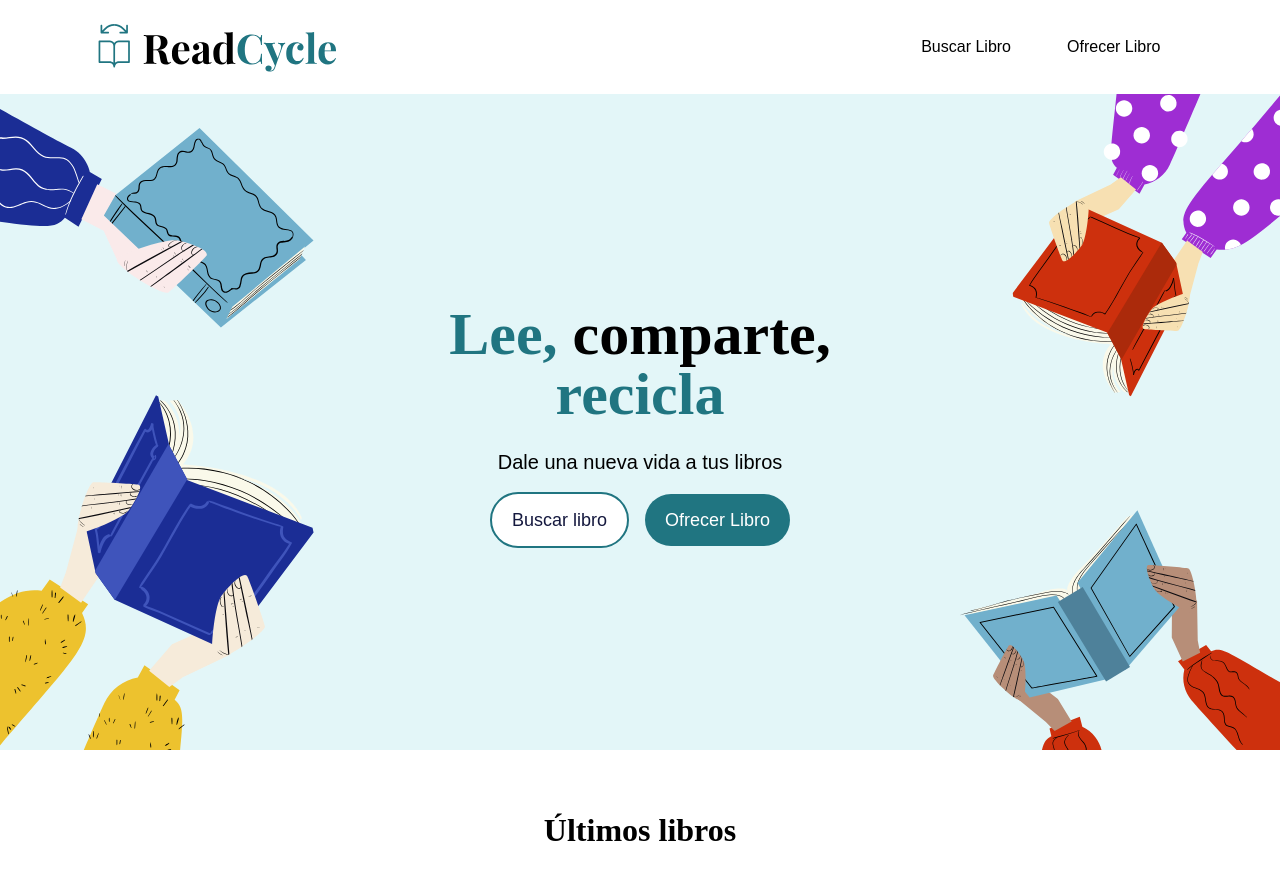
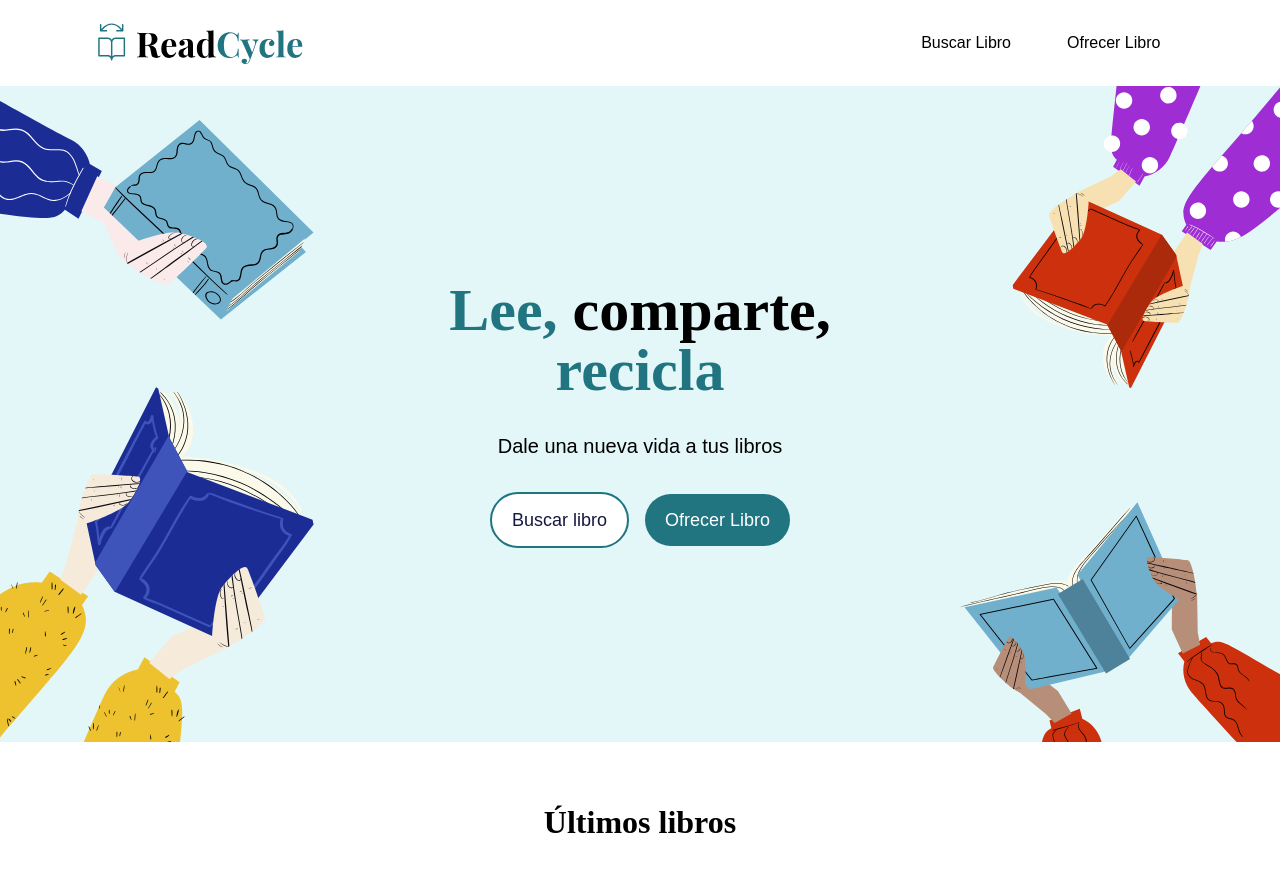
Before and after one commit to Alooga/ReadCycle, a Vue app: page / in a window 1280 px wide. Shown: the top 880 px of the page. Built offline with nearby package versions, Linux system fonts and the light colour scheme; no server answers; a web font is replaced by a local one; what tailwind-hamburgers would draw is missing.

Commit message:
estilos header y slider

```diff
--- a/src/components/Header.vue
+++ b/src/components/Header.vue
@@ -3,7 +3,7 @@
     <nav class="relative px-4 py-5 flex justify-between items-center bg-white">
       <RouterLink to="/">
           <img
-            class="w-[70%] md:ml-20"
+            class="w-[60%] md:ml-20"
             src="../images/logo-read-cycle.svg"
             alt="logotipo readcycle"
           />
--- a/src/components/Slider.vue
+++ b/src/components/Slider.vue
@@ -13,9 +13,9 @@
     <div
       class="relative z-10 flex flex-col justify-center items-center text-center w-full h-full p-8 md:p-8"
     >
-      <div class="flex flex-col p-3 font-serif w-[80%] gap-1 max-w-lg">
+      <div class="flex flex-col p-8 font-serif w-[80%] gap-5 md:gap-8 max-w-lg">
         <h1
-          class="text-[2rem] leading-[3rem] font-bold md:text-5xl md:p-8 lg:text-6xl lg:p-5"
+          class="text-[2rem] leading-[3rem] font-bold md:text-5xl lg:text-6xl "
         >
           <span class="text-[#207581]">Lee,</span> comparte,
           <span class="text-[#207581]">recicla</span>
@@ -24,7 +24,7 @@
           Dale una nueva vida a tus libros
         </p>
         <div
-          class="flex flex-col md:flex-row justify-center items-center gap-2 md:gap-4 text-base md:text-lg font-sans  py-3 px-5 w-full max-w-lg md:max-w-xl mx-auto"
+          class="flex flex-col md:flex-row justify-center items-center gap-2 md:gap-4 text-base md:text-lg font-sans  w-full max-w-lg md:max-w-xl mx-auto"
         >
           <RouterLink
             class="text-primary border-2 bg-white border-[#207581] py-3 px-5 rounded-full hover:bg-[#207581] hover:text-white text-base md:text-lg w-auto md:w-auto"
@@ -48,8 +48,6 @@
 <script>
 export default {
   name: "Slider",
-  data() {
-    return;
-  },
+
 };
 </script>
```
